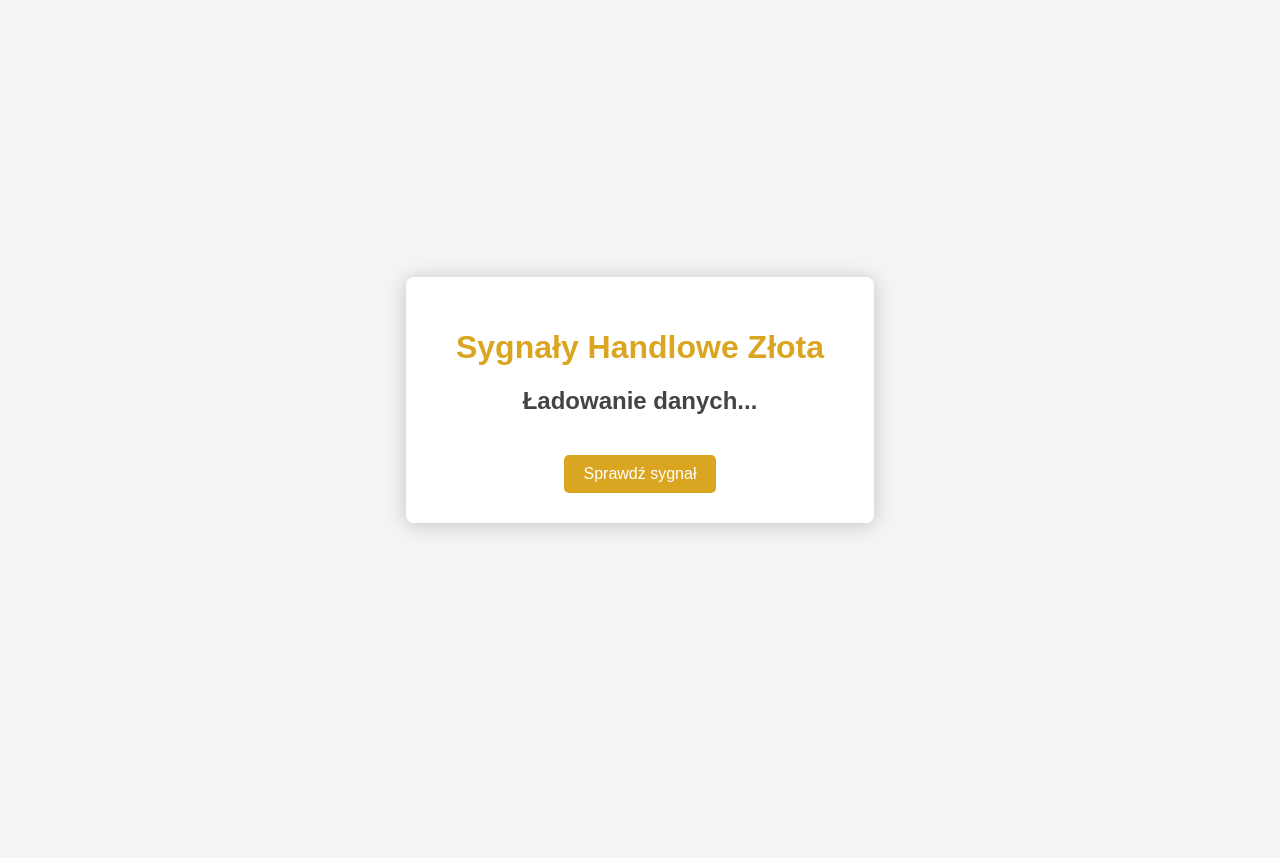
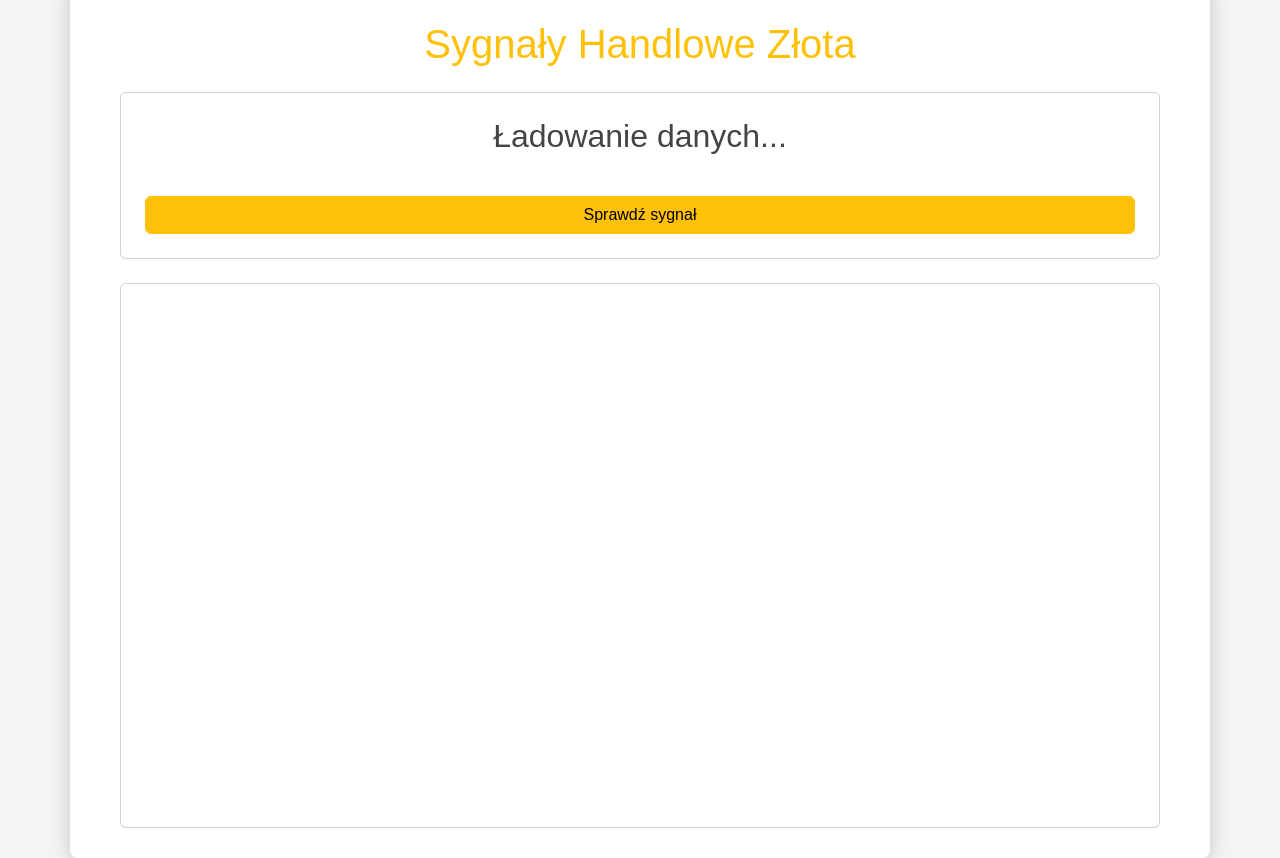
Before and after one commit to Nexarowski/Gold-Trading-Signals, a plain HTML site: page index.html in a window 1280 px wide. Before the commit the page ends 800 px from the top, so only its background shows below. Drawn offline with nearby package versions, Linux system fonts and the light colour scheme.

Commit message:
index.html

```diff
--- a/index.html
+++ b/index.html
@@ -3,17 +3,22 @@
 <head>
     <meta charset="UTF-8">
     <meta name="viewport" content="width=device-width, initial-scale=1.0">
-    <title>Sygnały Kupna i Sprzedaży Złota</title>
+    <title>Sygnały Handlowe Złota</title>
+    <link href="https://cdn.jsdelivr.net/npm/bootstrap@5.3.0/dist/css/bootstrap.min.css" rel="stylesheet">
     <link rel="stylesheet" href="styles.css">
 </head>
 <body>
-    <div class="container">
-        <h1>Sygnały Handlowe Złota</h1>
-        <div id="signal-box">
-            <h2 id="signal">Ładowanie danych...</h2>
-            <button onclick="checkSignal()">Sprawdź sygnał</button>
+    <div class="container mt-5">
+        <h1 class="text-center text-warning">Sygnały Handlowe Złota</h1>
+        <div class="card p-4 mt-4">
+            <h2 id="signal" class="text-center">Ładowanie danych...</h2>
+            <button class="btn btn-warning w-100" onclick="checkSignal()">Sprawdź sygnał</button>
+        </div>
+        <div class="card mt-4 p-4">
+            <canvas id="goldChart"></canvas>
         </div>
     </div>
+    <script src="https://cdn.jsdelivr.net/npm/chart.js"></script>
     <script src="script.js"></script>
 </body>
 </html>
```
